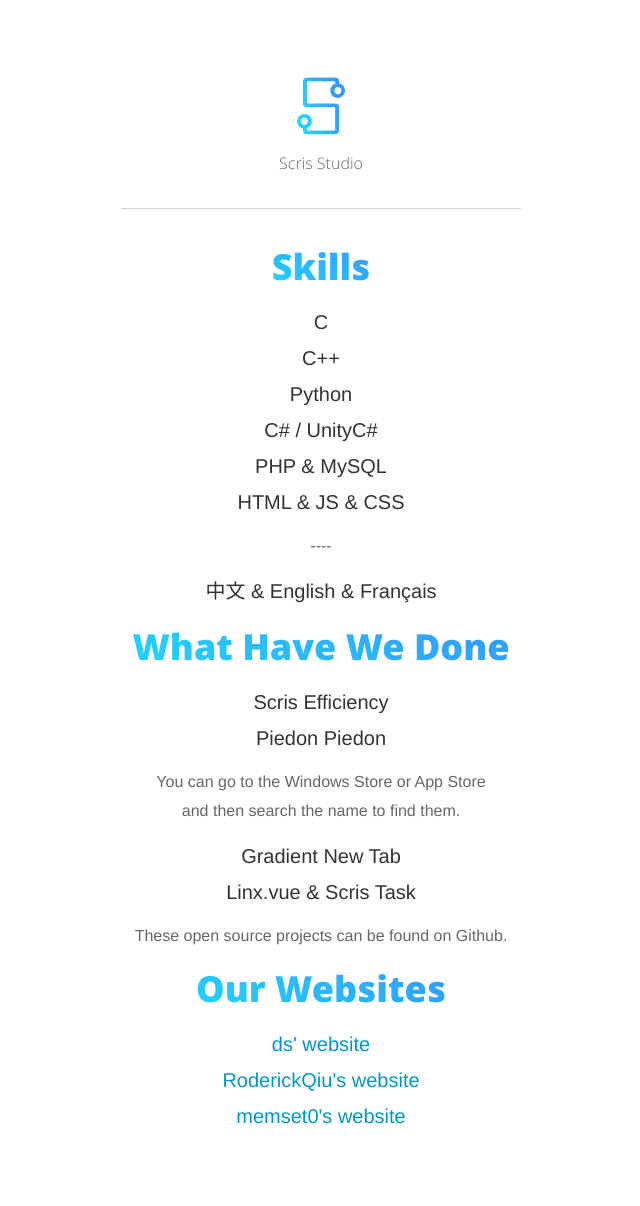
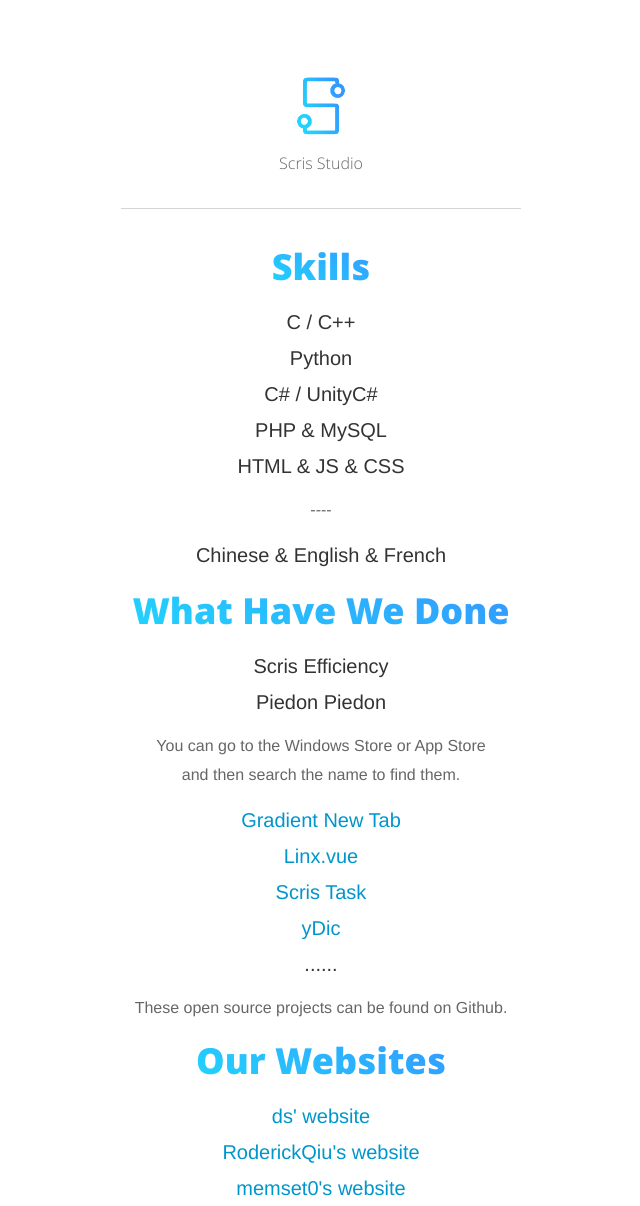
Before and after one commit to ScrisStudio/scris.top, a Jekyll site: the page built from en.html, in a window 1280 px wide. Shown: the whole page, without its empty margins (319-959 px from the left). Built offline with Jekyll 4.4.1, drawn with Linux system fonts in a browser that asks for light colours; before the commit the page ends 1134 px from its top, so only the background shows below that.

Commit message:
Update en.html according to about.html changes

```diff
--- a/en.html
+++ b/en.html
@@ -6,14 +6,13 @@
 <h3 class="item listama">Skills</h3>
 
 <ul class="skill-list">
-	<li>C</li>
-	<li>C++</li>
+	<li>C / C++</li>
 	<li>Python</li>
 	<li>C# / UnityC#</li>
 	<li>PHP &amp; MySQL</li>
 	<li>HTML &amp; JS &amp; CSS</li>
 	<li class="slogan">----</li>
-	<li>中文 &amp; English &amp; Français</li>
+	<li>Chinese &amp; English &amp; French</li>
 </ul>
 
 <h3 class="item listama">What Have We Done</h3>
@@ -21,11 +20,13 @@
 <ul>
 	<li>Scris Efficiency</li>
 	<li>Piedon Piedon</li>
-	<!--<li><a href="https://github.com/">Dolor Lorem</a></li>-->
 	<li class="slogan">You can go to the Windows Store or App Store <br> and then search the name to find them.</li>
 
-	<li>Gradient New Tab</li>
-	<li>Linx.vue & Scris Task</li>
+	<li><a href="https://github.com/RoderickQiu/GradientNewtab" target="_blank">Gradient New Tab</a></li>
+	<li><a href="https://github.com/ScrisStudio/linx.vue" target="_blank">Linx.vue</a></li>
+	<li><a href="https://github.com/scris/scristask" target="_blank">Scris Task</a></li>
+	<li><a href="https://github.com/RoderickQiu/yDic" target="_blank">yDic</a></li>
+	<li>......</li>
 	<li class="slogan">These open source projects can be found on Github.</li>
 </ul>
 
```
